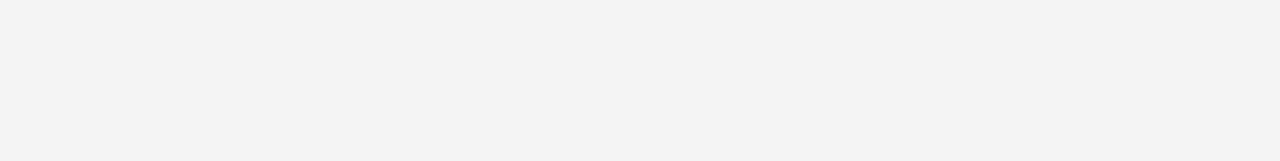
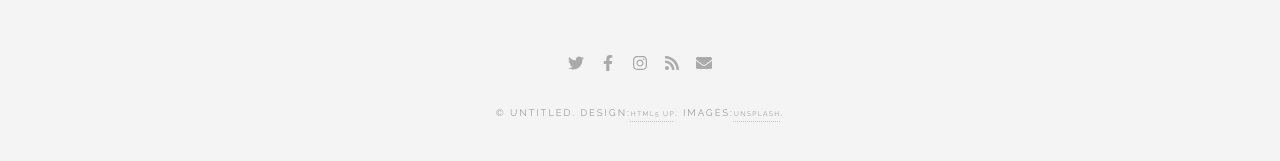
Before and after one commit to hyemin12/responsive-site-future_imperfect, a React (Create React App) app: page /post/1680068997820 in a window 1280 px wide. Shown: the part 1175-1336 px from the top of the page. Before the commit the page ends 1265 px from the top, so only its background shows below. Built offline with nearby package versions, Linux system fonts and the light colour scheme.

Commit message:
'포스트페이지Footer만들기,포스트페이지에맞춰각컴포넌트스타일변경하기'

```diff
--- a/src/components/Elements/Button.js
+++ b/src/components/Elements/Button.js
@@ -3,7 +3,7 @@ import styled from "styled-components";
 
 const Button = ({ text, path, width }) => {
   return (
-    <Link to={path ? `./post/:${path}` : "#"}>
+    <Link to={path ? `./post/${path}` : "#"}>
       <Btn width={width}>{text}</Btn>
     </Link>
   );
--- a/src/components/Elements/Img.js
+++ b/src/components/Elements/Img.js
@@ -3,10 +3,11 @@ import styled from "styled-components";
 
 const Img = ({ src, path, alt }) => {
   const location = useLocation();
-  if (location.pathname === "/")
+  const isMainPage = location.pathname === "/";
+  if (isMainPage)
     return (
-      <LinkWrapper to={`./post/:${path}`} style={{ display: "block" }}>
-        <ImgTag src={src} alt={alt} />
+      <LinkWrapper to={`./post/${path}`} style={{ display: "block" }}>
+        <ImgTag src={src} alt={alt} isMainPage={isMainPage} />
       </LinkWrapper>
     );
   return <ImgTag src={src} alt={alt} />;
@@ -20,7 +21,8 @@ const ImgTag = styled.img`
   height: 100%;
   object-fit: cover;
   transition: 0.4s;
-  &:hover {
+
+  ${({ isMainPage }) => !isMainPage} && &:hover {
     transform: scale(1.1);
   }
 `;
--- a/src/components/Elements/Title.js
+++ b/src/components/Elements/Title.js
@@ -5,7 +5,7 @@ const Title = ({ text, size, type, weight, lineHeight, path, short }) => {
   const location = useLocation();
   if (type === "link" || location.pathname === "/")
     return (
-      <Link to={`./post/:${path}`}>
+      <Link to={`./post/${path}`}>
         <H1 size={size} weight={weight} lineHeight={lineHeight} short={short}>
           {text}
         </H1>
--- a/src/components/Footer.js
+++ b/src/components/Footer.js
@@ -8,8 +8,11 @@ import {
 import styled from "styled-components";
 import Icon from "./Elements/Icon";
 import TextLink from "./Elements/TextLink";
+import { useLocation } from "react-router-dom";
 
 const Footer = () => {
+  const location = useLocation();
+  const isMainPage = location.pathname === "/";
   const socials = [
     { link: "https://twitter.com/?lang=ko", icon: <FaTwitter /> },
     { link: "https://ko-kr.facebook.com/", icon: <FaFacebookF /> },
@@ -18,8 +21,8 @@ const Footer = () => {
     { link: "https://www.naver.com/", icon: <FaEnvelope /> },
   ];
   return (
-    <footer>
-      <SocialContainer>
+    <FooterContainer isMainPage={isMainPage}>
+      <SocialContainer isMainPage={isMainPage}>
         {socials.map(({ link, icon }) => (
           <a href={link} target="_blank" rel="noreferrer" key={link}>
             <Icon icon={icon} />
@@ -31,13 +34,24 @@ const Footer = () => {
         <TextLink text={"HTML5 UP"} path={"http://html5up.net/"} />. IMAGES:
         <TextLink text={"UNSPLASH"} path={"http://unsplash.com/"} />.
       </Copyright>
-    </footer>
+    </FooterContainer>
   );
 };
+
+// 메인페이지 일 경우 가운데 정렬
+const FooterContainer = styled.footer`
+  ${({ isMainPage }) =>
+    !isMainPage &&
+    `  display: flex;
+    flex-direction:column;
+  align-items: center;
+  margin-bottom: 4em`}
+`;
 const SocialContainer = styled.div`
   display: flex;
   gap: 1em;
   margin-bottom: 2em;
+  ${({ isMainPage }) => !isMainPage && `justify-content: center`};
 `;
 const Copyright = styled.p`
   font-size: 0.6em;
--- a/src/components/MainPost.js
+++ b/src/components/MainPost.js
@@ -16,7 +16,7 @@ import { useLocation } from "react-router-dom";
 const MainPost = (post) => {
   const location = useLocation();
   const isMainPage = location.pathname === "/";
-  console.log(isMainPage);
+
   const [isLike, setIsLike] = useState({
     likeCount: post.likeCount,
     mode: false,
@@ -56,6 +56,8 @@ const MainPost = (post) => {
           />
           <SubTitle text={subtitle} />
         </TitleWrapper>
+
+        {/* 날짜, 작가 */}
         <InfoWrapper>
           <Date d={date} type={"bold"} />
           <Author type={"all"} name={author} src={authorImg.type} />
@@ -74,7 +76,9 @@ const MainPost = (post) => {
           text.split("\n").map((param, idx) => (
             <>
               <p key={idx}>{param}</p>
-              {idx !== text.split("\n").length - 1 ? <br /> : null}
+              {idx !== text.split("\n").length - 1 ? (
+                <br key={"br" - idx} />
+              ) : null}
             </>
           ))
         )}
@@ -116,6 +120,9 @@ const PostContainer = styled.article`
   padding: 3.6em 3em;
   margin-bottom: 2.2em;
   border: 1px solid rgba(160, 160, 160, 0.3);
+  &:last-child {
+    margin-bottom: 0;
+  }
 `;
 const TitleContainer = styled(Row)`
   width: calc(100% + 6em);
@@ -134,8 +141,7 @@ const InfoWrapper = styled(Row)`
   justify-content: center;
   flex-direction: column;
   gap: 0.67em;
-  width: 30%;
-  padding-right: 3em;
+  padding: 3.6em 3em;
   border-left: 1px solid rgba(160, 160, 160, 0.3);
   flex-shrink: 0;
 `;
--- a/src/routes/Detail.js
+++ b/src/routes/Detail.js
@@ -6,11 +6,11 @@ import MainPost from "../components/MainPost";
 import SideBar from "../components/SideBar";
 
 import { data } from "../data";
+import Footer from "../components/Footer";
 
 const Detail = () => {
   const { id } = useParams();
   const post = data.filter((element) => element.id === id * 1)[0];
-  console.log(id, data, post, typeof id);
 
   return (
     <Layout>
@@ -19,13 +19,14 @@ const Detail = () => {
           <MainPost {...post} />
         </Container>
       )}
+
+      <Footer />
     </Layout>
   );
 };
 
 const Container = styled.div`
-  // width: 90vw;
   padding: 3.5em 5em;
 `;
-const PostWrapper = styled.div``;
+
 export default Detail;
--- a/src/routes/Home.js
+++ b/src/routes/Home.js
@@ -4,8 +4,11 @@ import Layout from "../components/Layout";
 import MainPost from "../components/MainPost";
 import SideBar from "../components/SideBar";
 import { data } from "../data";
+import theme from "../components/styles/theme";
 
 const Home = () => {
+  const t = theme;
+  console.log(t);
   const posts = data.sort((a, b) => (a.date < b.date ? 1 : -1));
   const limit = { main: 3, mini: 4, popular: 5 };
 
```
